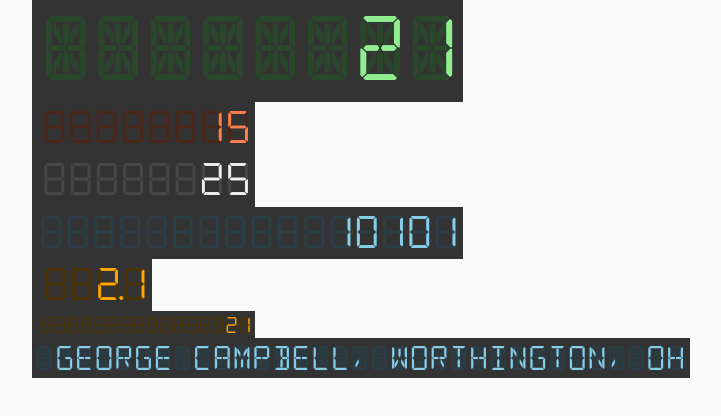
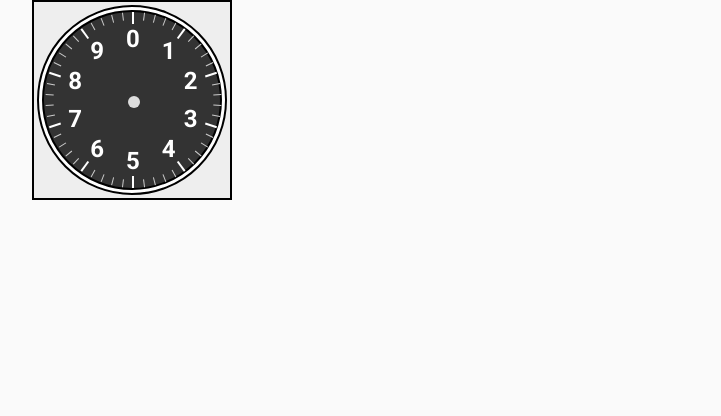
Before and after one commit to geocolumbus/electronics, a Next.js app: page / in a window 1280 px wide. Shown: the top 416 px of the page, without its empty margins (92-813 px from the left). Built offline with nearby package versions, Linux system fonts and the light colour scheme.

Commit message:
Basic altimeter layout

```diff
--- a/components/InstrumentPanel.js
+++ b/components/InstrumentPanel.js
@@ -1,34 +1,17 @@
-import { useState, useEffect } from 'react'
 import { makeStyles } from '@material-ui/core/styles'
-import SegDisplay from './segdisplay/SegDisplay'
 import { Box } from '@material-ui/core'
+import Altimeter from './segdisplay/Altimeter'
 
 const useStyles = makeStyles(theme => ({
     root: {
-        backgroundColor: '#ffc'
     }
 }))
 
 export default function InstrumentPanel() {
 
     const classes = useStyles()
-    const [count, setCount] = useState(0)
 
-    useEffect(() => {
-        const interval = setInterval(() => {
-            setCount(prevCount => prevCount + 1)
-        }, 250)
-        return () => clearInterval(interval)
-    }, [])
-
-    const message = 'George Campbell, Worthington, OH'
-    return <Box>
-        <SegDisplay className={classes.root} alpha digits={8} color='green' fontSize={2}>{count}</SegDisplay>
-        <SegDisplay color='red' hex className={classes.root}>{count}</SegDisplay>
-        <SegDisplay color='white' octal className={classes.root}>{count}</SegDisplay>
-        <SegDisplay color='blue' digits={16} className={classes.root} binary >{count}</SegDisplay>
-        <SegDisplay color='orange' digits={4} className={classes.root}>{count / 10.0}</SegDisplay>
-        <SegDisplay color='orange' fontSize={0.5} digits={16} className={classes.root}>{count}</SegDisplay>
-        <SegDisplay color='blue' alpha fontSize={0.75} digits={33} className={classes.root}>{message}</SegDisplay>
+    return <Box className={classes.root}>
+        <Altimeter/>
     </Box>
 }
--- /dev/null
+++ b/components/segdisplay/Altimeter.js
@@ -0,0 +1,128 @@
+import { makeStyles } from '@material-ui/core/styles'
+import { Box } from '@material-ui/core'
+
+const useStyles = makeStyles(theme => ({
+    frame: {
+        width: 200,
+        height: 200,
+        border: '2px solid black',
+        position: 'relative',
+        backgroundColor: '#eee'
+    },
+    bezel: {
+        width: 190,
+        height: 190,
+        border: '2px solid black',
+        borderRadius: 95,
+        position: 'absolute',
+        left: 3,
+        top: 3,
+        backgroundColor: '#fff'
+    },
+    bezelInner: {
+        width: 180,
+        height: 180,
+        border: '2px solid black',
+        borderRadius: 90,
+        position: 'absolute',
+        left: 3,
+        top: 3,
+        backgroundColor: '#333'
+    },
+    tickMark: {
+        width: 2,
+        height: 12,
+        backgroundColor: '#fff'
+    },
+    tickMarkSmall: {
+        width: 1,
+        height: 8,
+        backgroundColor: '#ccc'
+    },
+    tickMarkContainer: {
+        width: 2,
+        height: 176,
+        position: 'absolute',
+        left: 88
+    },
+    tickMarkContainerSmall: {
+        width: 1,
+        height: 176,
+        position: 'absolute',
+        left: 89
+    },
+    tickNumbers: {
+        color: '#fff',
+        fontSize: 24,
+        fontWeight: 700
+    },
+    tickNumbersContainer: {
+        width: 20,
+        height: 156,
+        position: 'absolute',
+        top: 10,
+        left: 82
+    },
+    centerPin: {
+        width: 12,
+        height: 12,
+        borderRadius: 6,
+        position: 'absolute',
+        top: 84,
+        left: 84,
+        backgroundColor: '#ddd'
+    }
+}))
+
+const tickMarks = (classes) => {
+    const marks = []
+    for (let i = 0; i < 100; i += 2) {
+        const tickMark = <Box
+            className={classes.tickMarkContainer}
+            key={i}
+            style={{ transform: `rotate(${i * 3.6}deg )` }}
+        >
+            <Box className={classes.tickMark}/>
+        </Box>
+        const tickMarkSmall = <Box
+            className={classes.tickMarkContainerSmall}
+            key={i}
+            style={{ transform: `rotate(${i * 3.6}deg )` }}
+        >
+            <Box className={classes.tickMarkSmall}/>
+        </Box>
+        marks.push(i % 10 === 0 ? tickMark : tickMarkSmall)
+    }
+    return marks
+}
+
+const numbers = (classes) => {
+    const tickNums = []
+    for (let i = 0; i < 10; i++) {
+        const tickNum = <Box
+            className={classes.tickNumbersContainer}
+            style={{ transform: `rotate(${i * 36}deg)` }}
+        >
+            <Box
+                className={classes.tickNumbers}
+                style={{ transform: `rotate(${-i * 36}deg)` }}
+            >{i}</Box>
+        </Box>
+        tickNums.push(tickNum)
+    }
+    return tickNums
+}
+
+export default function Altimeter() {
+    const classes = useStyles()
+
+    return <Box className={classes.frame}>
+        <Box className={classes.bezel}>
+            <Box className={classes.bezelInner}>
+                {tickMarks(classes)}
+                {numbers(classes)}
+                <Box className={classes.centerPin}/>
+            </Box>
+        </Box>
+    </Box>
+}
--- a/components/segdisplay/SegDisplay.js
+++ b/components/segdisplay/SegDisplay.js
@@ -10,6 +10,12 @@ const useStyles = makeStyles(theme => ({
     background: {
         position: 'absolute',
         right: 4
+    },
+    backgroundLCD: {
+        backgroundColor: '#ccc'
+    },
+    backgroundLED: {
+        backgroundColor: '#333'
     },
     data: {
         position: 'absolute',
@@ -30,13 +36,19 @@ const useStyles = makeStyles(theme => ({
     onWhite: {
         color: '#eee'
     },
-    dim: {
+    onLCD: {
+        color: '#333'
+    },
+    dimLED: {
         filter: 'brightness(30%)'
+    },
+    dimLCD: {
+        color: '#bbb !important'
     }
 
 }))
 
-export default function SegDisplay({ alpha, zeros, color, digits, fontSize, hex, binary, octal, children }) {
+export default function SegDisplay({ alpha, zeros, color, digits, fontSize, hex, binary, octal, lcd, children }) {
 
     const classes = useStyles()
     let text = children
@@ -71,16 +83,24 @@ export default function SegDisplay({ alpha, zeros, color, digits, fontSize, hex,
         onColor = classes.onWhite
     }
 
+    let backgroundColor = classes.backgroundLED
+    let dim = classes.dimLED
+    if (lcd) {
+        onColor = classes.onLCD
+        backgroundColor = classes.backgroundLCD
+        dim = classes.dimLCD
+    }
+
     const fill = alpha ? '~'.repeat(digits) : '8'.repeat(digits)
 
-    return <Box className={classes.display} style={{
+    return <Box className={clsx(classes.display, backgroundColor)} style={{
         width: `calc(${digits * 1.62 * fontSize}rem + ${16}px)`,
         fontSize: `${fontSize * 2}rem`,
-        height: 52 * fontSize + 1 - 0.7 * fontSize * fontSize,
+        height: 52 * fontSize + 1 - 4 * fontSize * fontSize,
         paddingTop: 3,
         fontFamily: alpha ? 'DSEG14Classic' : 'DSEG7Classic'
     }}>
-        <Box className={clsx(classes.background, onColor, classes.dim)}>{fill}</Box>
+        <Box className={clsx(classes.background, onColor, dim)}>{fill}</Box>
         <Box className={clsx(classes.data, onColor)} dangerouslySetInnerHTML={{ __html: text }}/>
     </Box>
 }
```
Also changed, not shown: components/segdisplay/BarDisplay.js (added), components/segdisplay/LedDisplay.js (added).
